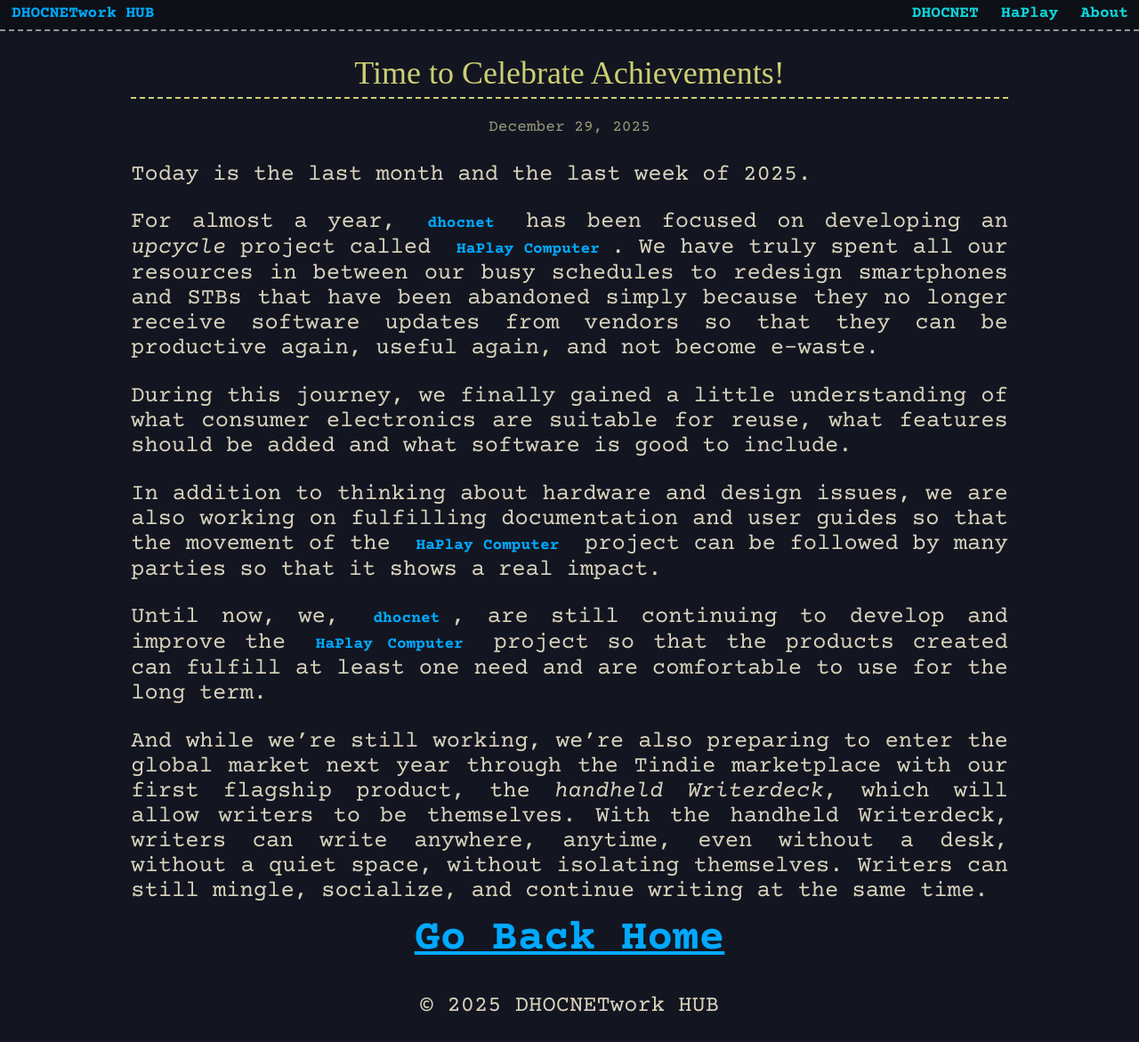
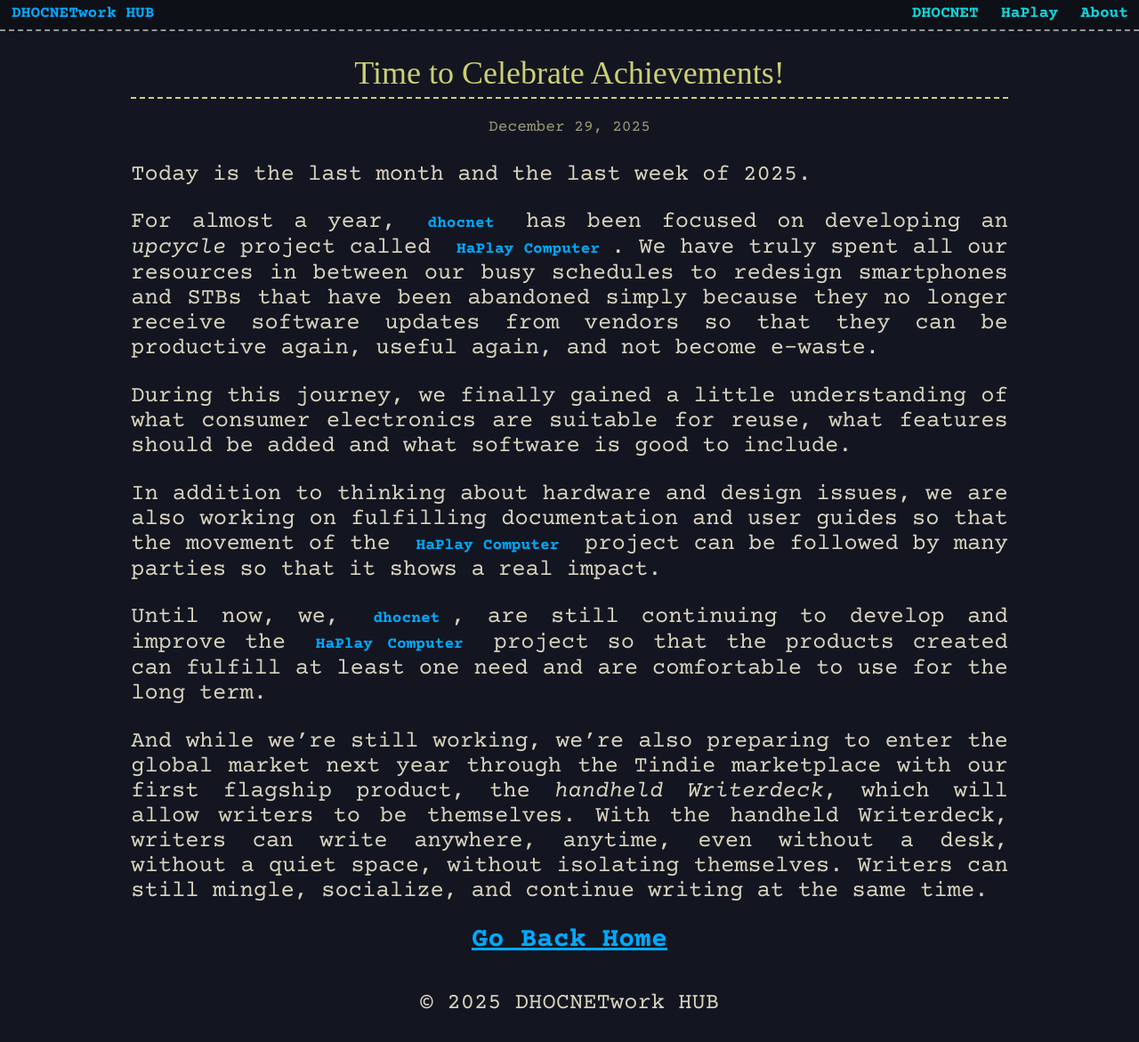
Before and after one commit to dhocnet/dhocnet.github.io, a Jekyll site: the page built from _posts/2025-12-29-Time_to_Celebrate_Achievements.md, in a window 1280 px wide. Shown: the whole page at 89% size. Built offline with Jekyll 4.4.1, drawn with Linux system fonts in a browser that asks for light colours; some web fonts are replaced.

Commit message:
Update posts.html

```diff
--- a/_layouts/posts.html
+++ b/_layouts/posts.html
@@ -9,5 +9,5 @@
 </article>
 
 <div class="w3-container w3-center">
-  <a style="text-decoration: underline; font-size: 1.9em;" href="/" title="GO Home"> Go Back Home </a>
+  <a style="text-decoration: underline; font-size: 1.2em;" href="/" title="GO Home"> Go Back Home </a>
 </div>
```
